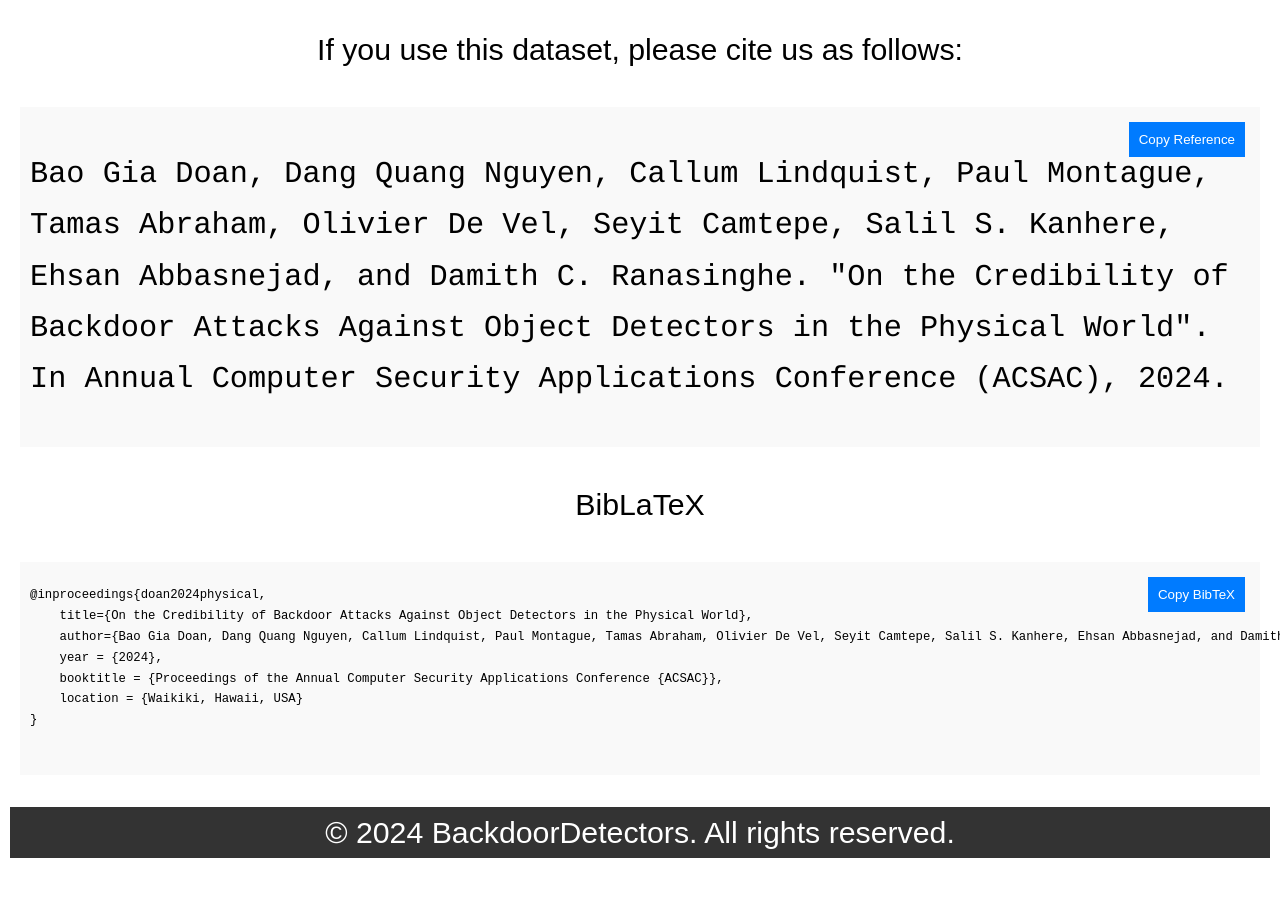
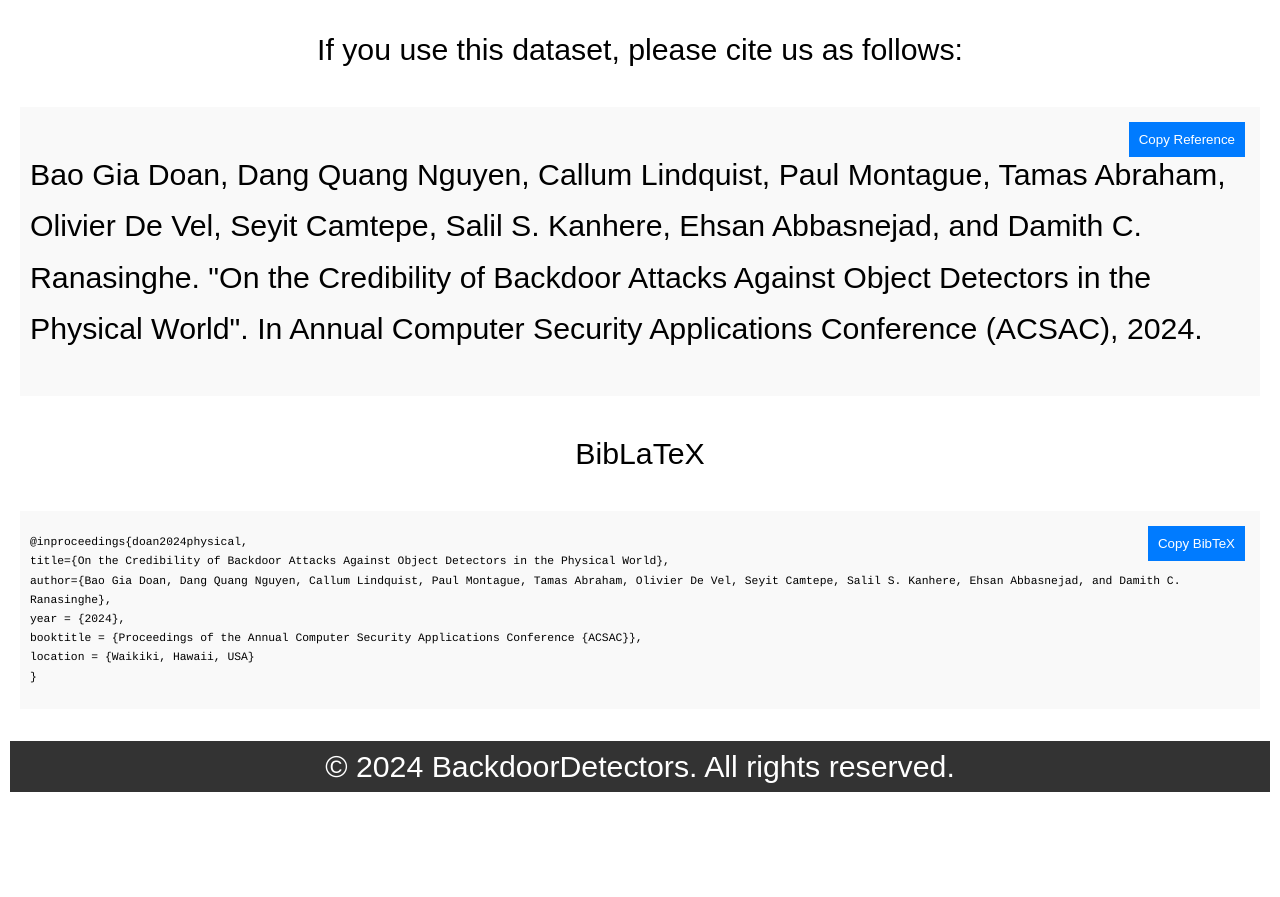
Before and after one commit to backdoordetectors/backdoordetectors.github.io, a Jekyll site: the page index.html, which Jekyll copies as it is, in a window 1280 px wide and 900 px high, scrolled down 1074 px. Shown: the top 897 px of the window. Built offline with Jekyll 4.4.1, drawn with Linux system fonts in a browser that asks for light colours; after the commit the page ends 1908 px from its top, so only the background shows below that.

Commit message:
Update index.html

```diff
--- a/index.html
+++ b/index.html
@@ -93,22 +93,22 @@
             <p>If you use this dataset, please cite us as follows:</p>
             <div class="bibtex-container">
                 <button class="copy-button" onclick="copyBibtex()">Copy Reference</button>
-                <p id="bibtexEntry" style="font-family:courier;">
+                <p id="bibtexEntry">
 Bao Gia Doan,  Dang Quang Nguyen, Callum Lindquist, Paul Montague, Tamas Abraham, Olivier De Vel, Seyit Camtepe, Salil S. Kanhere, Ehsan Abbasnejad, and Damith C. Ranasinghe. "On the Credibility of Backdoor Attacks Against Object Detectors in the Physical World". In <it>Annual Computer Security Applications Conference (ACSAC), 2024.</it>
                 </p>
             </div>
             <p>BibLaTeX</p>
             <div class="bibtex-container">
     <button class="copy-button" onclick="copyBibtex()">Copy BibTeX</button>
-    <pre id="bibtexEntry">
-@inproceedings{doan2024physical,
-    title={On the Credibility of Backdoor Attacks Against Object Detectors in the Physical World},
-    author={Bao Gia Doan, Dang Quang Nguyen, Callum Lindquist, Paul Montague, Tamas Abraham, Olivier De Vel, Seyit Camtepe, Salil S. Kanhere, Ehsan Abbasnejad, and Damith C. Ranasinghe},
-    year = {2024},
-    booktitle = {Proceedings of the Annual Computer Security Applications Conference {ACSAC}},
-    location = {Waikiki, Hawaii, USA}
+    <p id="bibtexEntry" style="font-family:courier;font-size:75%;">
+@inproceedings{doan2024physical,</br>
+    title={On the Credibility of Backdoor Attacks Against Object Detectors in the Physical World},</br>
+    author={Bao Gia Doan, Dang Quang Nguyen, Callum Lindquist, Paul Montague, Tamas Abraham, Olivier De Vel, Seyit Camtepe, Salil S. Kanhere, Ehsan Abbasnejad, and Damith C. Ranasinghe},</br>
+    year = {2024},</br>
+    booktitle = {Proceedings of the Annual Computer Security Applications Conference {ACSAC}},</br>
+    location = {Waikiki, Hawaii, USA}</br>
 }
-   </pre>
+   </p>
 </div>
 
 <script>
```
